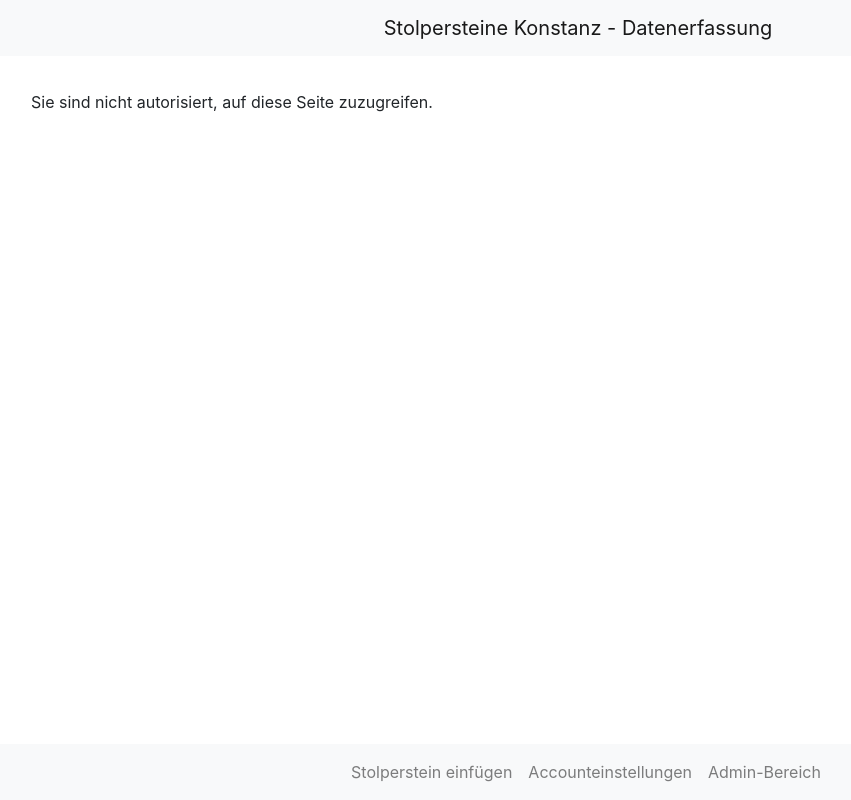
After one commit to CorrelAid/kn_stolpersteine_survey, a Python web app: template server/templates/unauthorized.html in a window 1280 px wide. The commit adds this page. Shown: the whole page, without its empty margins (54-905 px from the left). Run offline with Jinja, Linux system fonts and the light colour scheme; the template is opened without the code that fills it: most values are stand-ins (such as "Sample title", 1, 10 or a date in 2020); some libraries are stand-ins or nearby versions.

Commit message:
added custom error page for unauthorized

```diff
--- a/server/templates/index.html
+++ b/server/templates/index.html
@@ -44,9 +44,7 @@
             {% endfor %}
         </tbody>
     </table>
-
 </div>
-
 {#<div>#}
 {#    <button class="btn btn-primary" onclick="location.href='logout';" id="addUser">Ausloggen</button>#}
 {#</div>#}
--- a/server/templates/layout.html
+++ b/server/templates/layout.html
@@ -39,7 +39,7 @@
         {% endblock %}
     </div>
 
-    <div class="footer navbar navbar-expand-sm navbar-light bg-light justify-content-center" >
+    <div class=" footer navbar navbar-expand-sm navbar-light bg-light justify-content-center">
         <ul class="navbar-nav">
             <li class="nav-item">
                 <a class="nav-link" onclick="location.href='add';">Stolperstein einfügen</a>
@@ -51,6 +51,9 @@
                 <a class="nav-link" onclick="location.href='user_administration';">Accounteinstellungen</a>
             </li>
             {% endif %}
+            <li class="nav-item">
+                <a class="nav-link" href="/admin">Admin-Bereich</a>
+            </li>
         </ul>
     </div>
     <style>
--- /dev/null
+++ b/server/templates/unauthorized.html
@@ -0,0 +1,9 @@
+{% extends "layout.html" %}
+{% block content %}
+<body>
+<div>
+    <p>Sie sind nicht autorisiert, auf diese Seite zuzugreifen.</p>
+    <br>
+</div>
+</body>
+{% endblock %}
```
Also changed, not shown: main.py (+7 -0 lines), server/server.py (+12 -0 lines).
